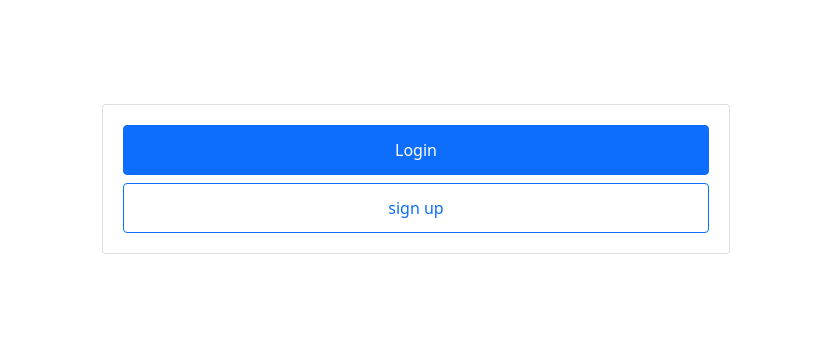
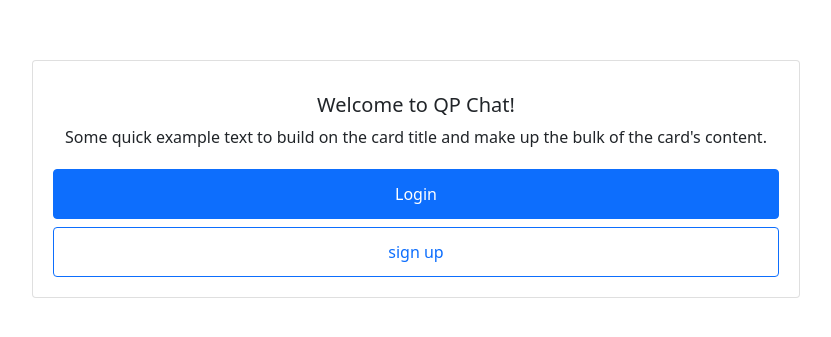
Before and after one commit to Mustafa-alsoffi/QP-Chat, a Next.js app: page / in a window 1280 px wide. Shown: the part 221-558 px from the top of the page, without its empty margins (224-1055 px from the left). Built offline with nearby package versions, Linux system fonts and the light colour scheme.

Commit message:
Add text and style to index.tsx

```diff
--- a/pages/index.tsx
+++ b/pages/index.tsx
@@ -4,8 +4,11 @@ import styles from "../styles/Home.module.css";
 export default function Home() {
   return (
     <div className="container-fluid d-flex justify-content-center" style={{minHeight: '100vh'}}>
-      <div className="card my-auto w-50 p-3">
-
+      <div className="card my-auto p-3">
+      <div className="card-body">
+    <h5 className="card-title text-center">Welcome to QP Chat!</h5>
+    <p className="card-text">Some quick example text to build on the card title and make up the bulk of the card's content.</p>
+        </div>
           <button type="button" className="btn btn-primary m-1" style={{minHeight: '50px'}}>
             Login
           </button>
```
